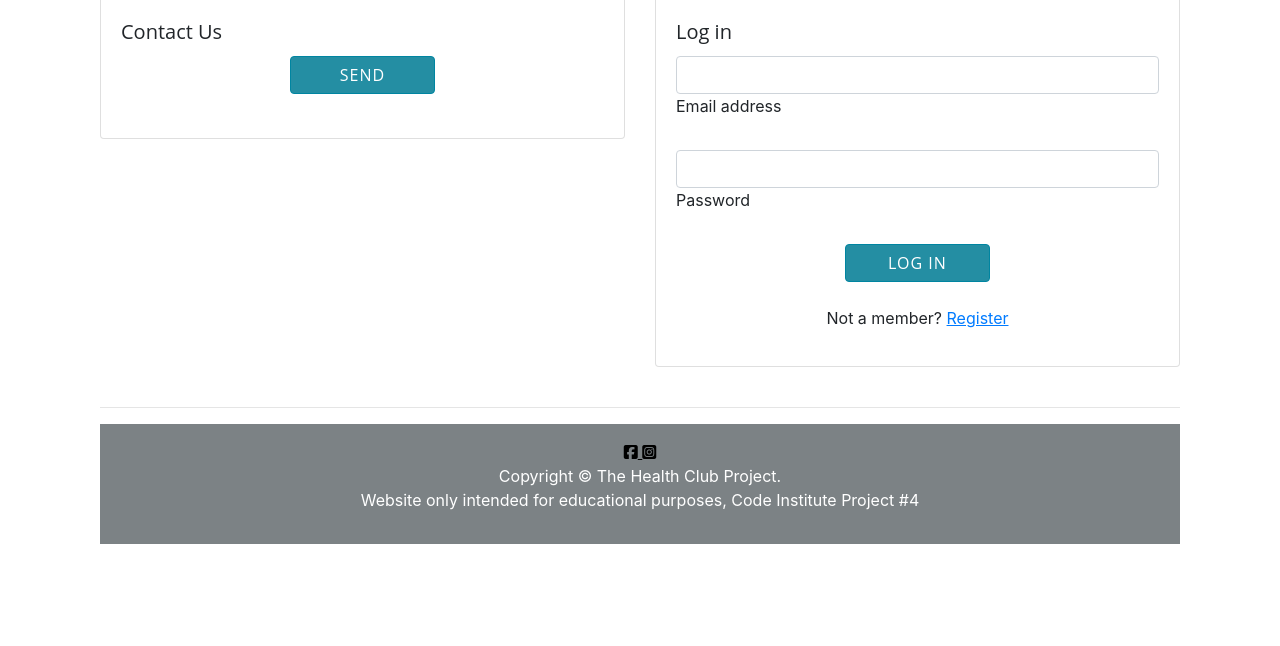
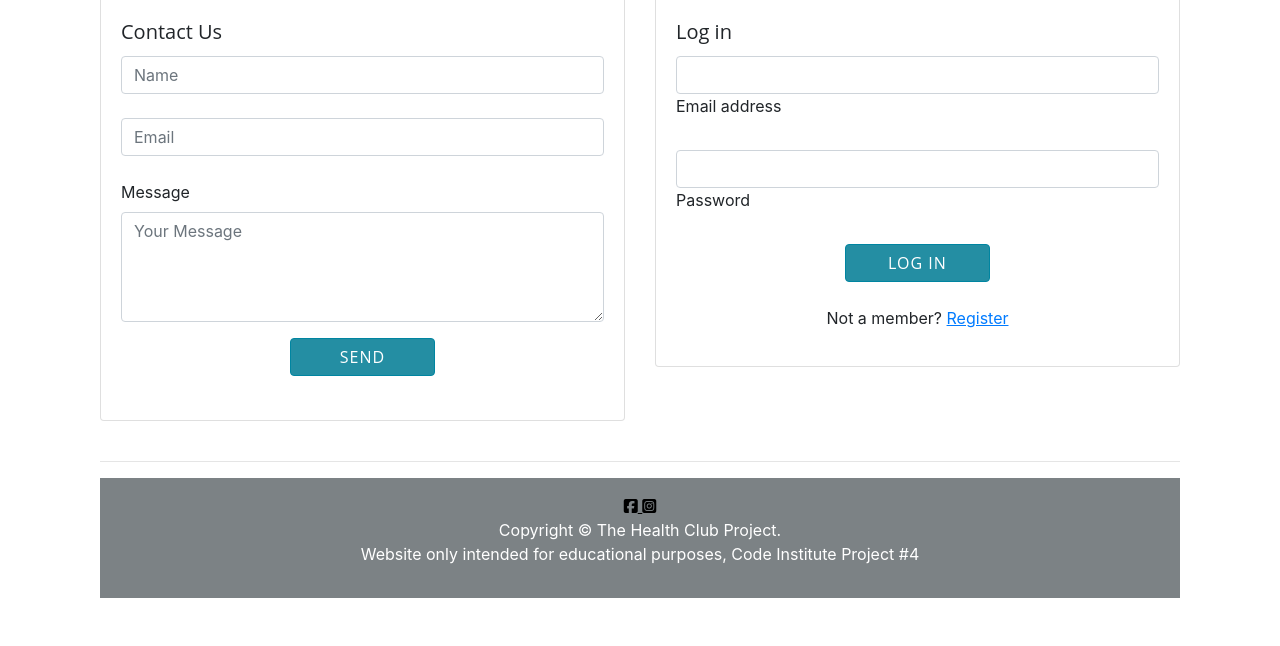
Before and after one commit to helenahagman/the-personal-trainer-project, a Django app: template templates/member.html in a window 1280 px wide. Shown: the part 1590-2236 px from the top of the page. Before the commit the page ends 2134 px from the top, so only its background shows below. Run offline with Django 3.2, Linux system fonts and the light colour scheme; the template is opened without the code that fills it, so the values that code supplies are empty; some libraries are stand-ins or nearby versions.

Commit message:
updated sdk for emailjs

```diff
--- a/templates/base.html
+++ b/templates/base.html
@@ -29,6 +29,16 @@
     <title>The Health Club Project | Personal Trainer Sessions and Gym memberships </title>
 
     <script type="text/javascript" src="https://cdn.jsdelivr.net/npm/@emailjs/browser@3/dist/email.min.js">
+    </script>
+    <script type="text/javascript">
+        (function () {
+            emailjs.init("RO0elmR_iHiWZiyEO");
+            emailjs.send('service_b8gz1av', 'template_8j0ugds', {
+                name:"",
+                email:"",
+                message:"",
+            })
+        })();
     </script>
 </head>
 
--- a/templates/member.html
+++ b/templates/member.html
@@ -49,16 +49,19 @@
                         <form method="post" class="contact-form">
                             {{ form|crispy }}
                             {% csrf_token %}
+                            <!-- Name input -->
+                            <div class="form-outline mb-4">
+                                <input type="text" name="name" id="fullname" class="form-control" placeholder="Name" required />
+                            </div>
                             <!-- Email input -->
-                            <!--<div class="form-outline mb-4">
-                                <input type="email" id="form2Example1" class="form-control" />
-                                <label class="form-label" for="form2Example1">Email address</label>
-                            </div>-->
+                            <div class="form-outline mb-4">
+                                <input type="email" name="email" id="emailaddress" class="form-control" placeholder="Email" required />
+                            </div>
                             <!-- Message input -->
-                            <!--<div class="form-group">
+                            <div class="form-group">
                                 <label for="messageInput">Message</label>
-                                <textarea id="messageInput" class="form-control" rows="4"></textarea>
-                            </div>-->
+                                <textarea id="messageInput" class="form-control" rows="4" placeholder="Your Message"></textarea>
+                            </div>
                             <!-- Submit button -->
                             <div class="text-center">
                                 <button id="sendButton" type="button" class="btn btn-primary"
```
Also changed, not shown: personaltrainer/settings.py (+8 -0 lines).
